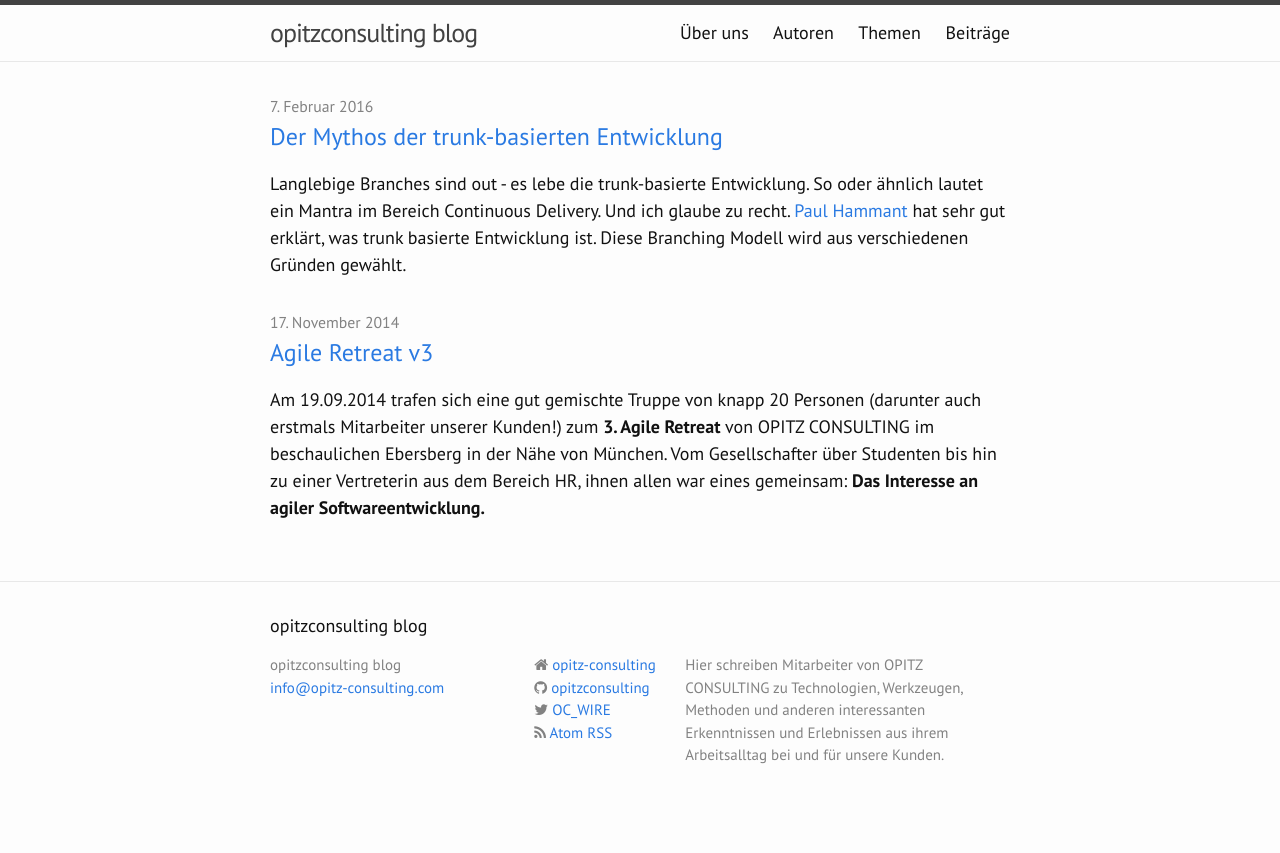
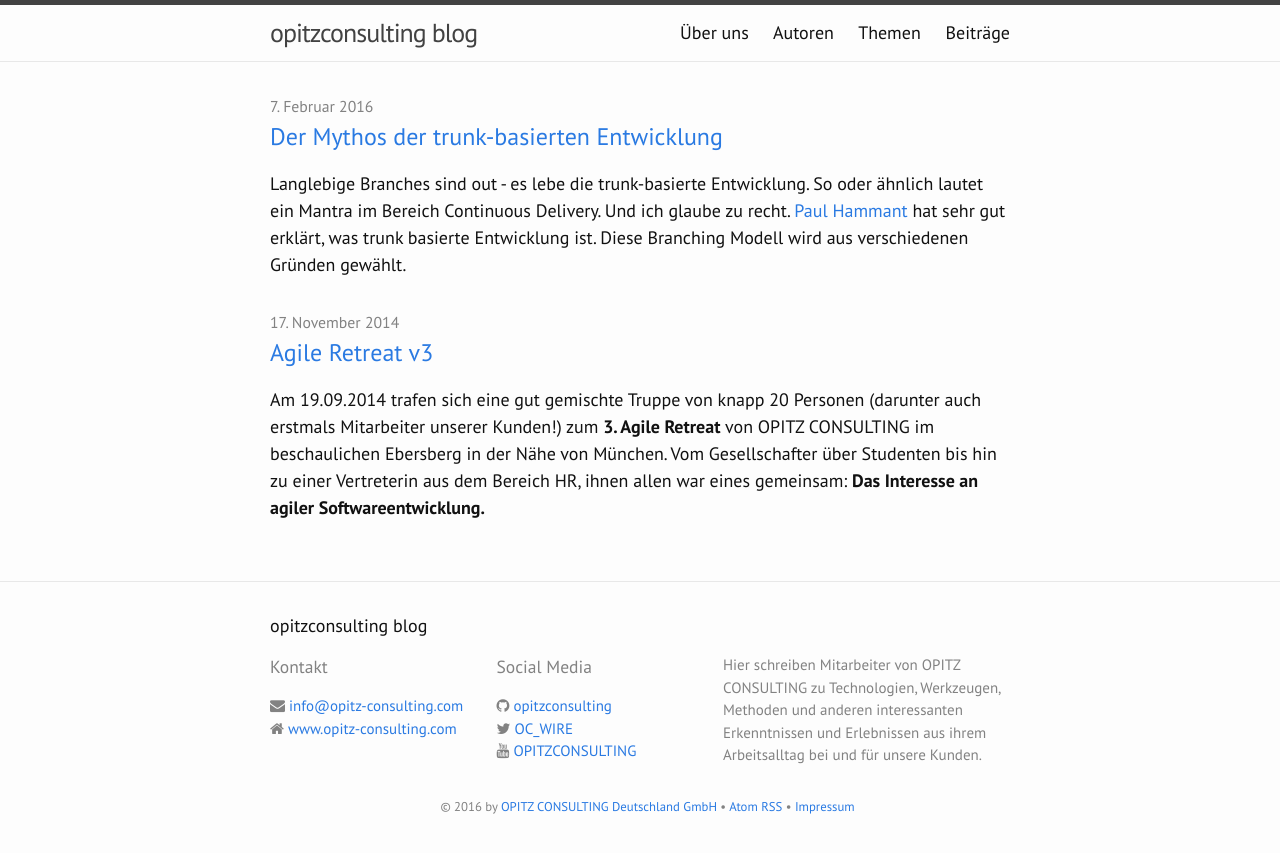
Before and after one commit to opitzconsulting/opitzconsulting.github.io, a Jekyll site: the page built from index.html, in a window 1280 px wide. Shown: the top 853 px of the page. Built offline with Jekyll 4.4.1, drawn with Linux system fonts in a browser that asks for light colours; nearby versions of some CDN libraries; the list of posts is cut into pages by our own code.

Commit message:
improve footer and add imprint

```diff
--- a/_config.yml
+++ b/_config.yml
@@ -28,6 +28,7 @@ url: "http://opitzconsulting.github.io"
 # Social Media Links
 twitter_username: OC_WIRE
 github_username: opitzconsulting
+youtube_username: OPITZCONSULTING
 
 # Markdown
 markdown: kramdown
--- a/_includes/footer.html
+++ b/_includes/footer.html
@@ -7,30 +7,28 @@
     <div class="footer-col-wrapper">
       <div class="footer-col footer-col-1">
         <ul class="contact-list">
-          <li>{{ site.title }}</li>
-          <li><a href="mailto:{{ site.email }}">{{ site.email }}</a></li>
+          <li><h3>Kontakt</h3></li>
+          <li><i class="fa fa-envelope"></i> <a href="mailto:{{ site.email }}">{{ site.email }}</a></li>
+          <li><i class="fa fa-home"></i> <a href="http://www.opitz-consulting.com">www.opitz-consulting.com</a></li>
         </ul>
       </div>
 
       <div class="footer-col footer-col-2">
         <ul class="social-media-list">
-          <li>
-            <i class="fa fa-home"></i> <a href="http://www.opitz-consulting.com">opitz-consulting</a>
+          <li><h3>Social Media</h3></li>
+
           {% if site.github_username %}
-          <li>
-            <i class="fa fa-github"></i> <a href="https://github.com/{{ site.github_username }}"> {{ site.github_username}}</a>
-          </li>
+          <li><i class="fa fa-github"></i> <a href="https://github.com/{{ site.github_username }}"> {{ site.github_username}}</a></li>
           {% endif %}
 
           {% if site.twitter_username %}
-          <li>
-            <i class="fa fa-twitter"></i> <a href="https://twitter.com/{{ site.twitter_username }}"> {{ site.twitter_username }}</a>
-          </li>
+          <li><i class="fa fa-twitter"></i> <a href="https://twitter.com/{{ site.twitter_username }}"> {{ site.twitter_username }}</a></li>
           {% endif %}
-          <li>
-            <i class="fa fa-rss"></i>
-            <a href="{{ "/feed.xml" | prepend: site.baseurl }}">Atom RSS</a>
-          </li>
+
+          {% if site.youtube_username %}
+          <li><i class="fa fa-youtube"></i> <a href="https://www.youtube.com/user/{{ site.youtube_username }}"> {{ site.youtube_username }}</a></li>
+          {% endif %}
+
         </ul>
       </div>
 
@@ -39,6 +37,14 @@
       </div>
     </div>
 
+    <div class="footer-col-wrapper">
+      <div class="footer-col footer-col-copy">
+        &copy; 2016 by <a href="http://www.opitz-consulting.com">OPITZ CONSULTING Deutschland GmbH</a>
+        • <a href="{{ "/feed.xml" | prepend: site.baseurl }}">Atom RSS</a>
+        • <a href="http://www.opitz-consulting.com/home/impressum.php">Impressum</a>
+      </div>
+    </div>
+
   </div>
 
 </footer>
--- a/_sass/_layout.scss
+++ b/_sass/_layout.scss
@@ -127,18 +127,24 @@
 }
 
 .footer-col-1 {
-    width: -webkit-calc(35% - (#{$spacing-unit} / 2));
-    width:         calc(35% - (#{$spacing-unit} / 2));
+    width: -webkit-calc(30% - (#{$spacing-unit} / 2));
+    width:         calc(30% - (#{$spacing-unit} / 2));
 }
 
 .footer-col-2 {
-    width: -webkit-calc(20% - (#{$spacing-unit} / 2));
-    width:         calc(20% - (#{$spacing-unit} / 2));
+    width: -webkit-calc(30% - (#{$spacing-unit} / 2));
+    width:         calc(30% - (#{$spacing-unit} / 2));
 }
 
 .footer-col-3 {
-    width: -webkit-calc(45% - (#{$spacing-unit} / 2));
-    width:         calc(45% - (#{$spacing-unit} / 2));
+    width: -webkit-calc(40% - (#{$spacing-unit} / 2));
+    width:         calc(40% - (#{$spacing-unit} / 2));
+}
+
+.footer-col-copy {
+    width: 100%;
+    font-size: 0.85em;
+    text-align: center;
 }
 
 @include media-query($on-laptop) {
```
Also changed, not shown: readme.md.
